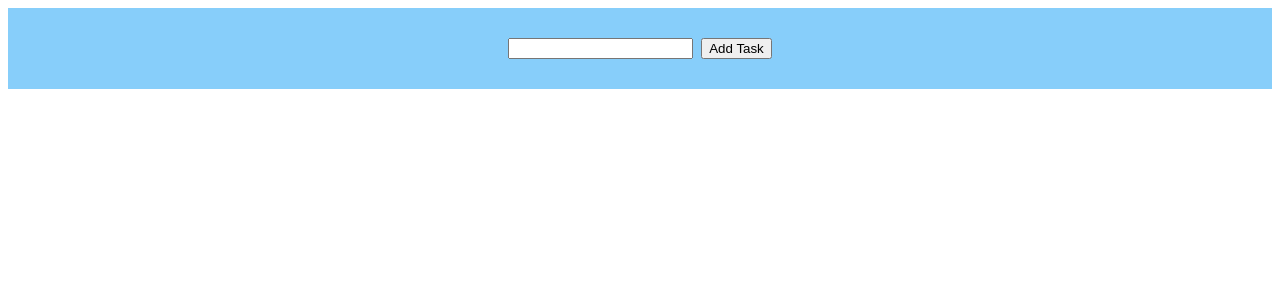
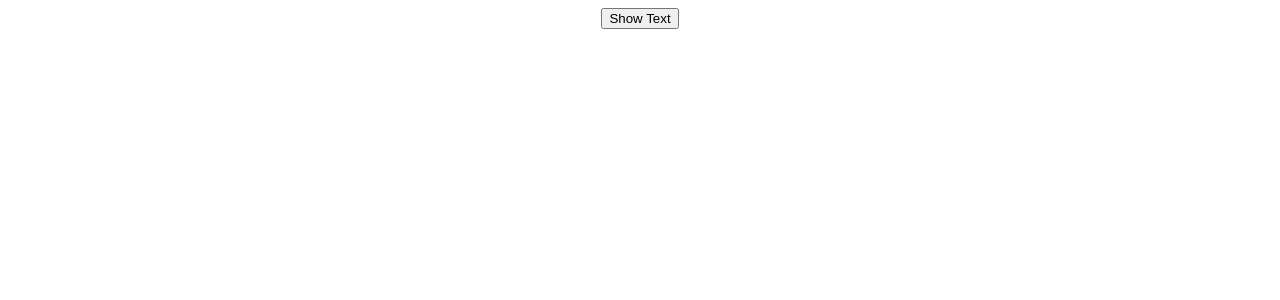
Before and after one commit to betoside/React-Beginners-8H-PedroTech, a React (Create React App) app: page / in a window 1280 px wide. Shown: the top 300 px of the page. Built offline with nearby package versions, Linux system fonts and the light colour scheme.

Commit message:
module6 exemplo 1, show hide text

```diff
--- a/src/App.css
+++ b/src/App.css
@@ -1,5 +1,6 @@
 .App {
   text-align: center;
+  font-family: sans-serif;
 }
 
 .App-logo {
@@ -74,3 +75,17 @@
   cursor: pointer;
   border-radius: 2px;
 }
+
+.exe6-box{
+  padding: 10px;
+  margin: 10px;
+  background: deepskyblue;
+}
+
+.exe6-box input{
+  border: 1px solid dodgerblue;
+  border-radius: 3px;
+  padding: 3px 6px;
+  margin: 10px;
+  text-align: center;
+}
--- a/src/App.js
+++ b/src/App.js
@@ -1,67 +1,27 @@
 import './App.css';
 import { useState } from 'react';
-import { Task } from './Task';
+import { Text } from './Text';
 
 function App() {
 
-  const [todoList, setTodoList] = useState([]);
-  const [newTask, setNewTask] = useState('');
-  const [completeTask, setCompleteTask] = useState(false);
-
-  const handleChange = (event)=>{
-    setNewTask(event.target.value);
-  };
-
-  const addTask = ()=>{
-    if(newTask){
-      const tarefa = {
-        id: todoList.length === 0 ? 1 : todoList[todoList.length - 1].id +1,
-        nomeTarefa: newTask,
-        completed: false
-      };
-      setTodoList([...todoList, tarefa]);
-    }
-  };
-
-  const deleteTask = (id)=>{
-    setTodoList(todoList.filter((task)=> task.id !== id));
-  };
-
-  const handleCompleteTask = (id) => {
-    setTodoList(
-      todoList.map((task) => {
-          if(task.id === id){
-            return { ...task, completed: true }
-          } else {
-            return task;
-          }
-        }
-      )
-    );
-  };
+  const [showText, setShowText] = useState(false);
 
   return (
     <div className="App">
 
-      <div className='addTask'>
-        <input onChange={handleChange} /> &nbsp;
-        <button onClick={addTask}>Add Task</button>
-      </div>
+      {/*
+      mounting
+      updating
+      unmouting
+      */}
 
-      <div className='list'>
-        {todoList.map((tarefa)=>{
-          return (
-            <Task
-              nomeTarefa={tarefa.nomeTarefa}
-              id={tarefa.id}
-              completed={tarefa.completed}
-              deleteTask={deleteTask}
-              handleCompleteTask={handleCompleteTask}
-              key={tarefa.id}
-            />
-          );
-        })}
-      </div>
+      <button onClick={()=>{
+        setShowText(!showText);
+      }}>Show Text</button> <br />
+
+      {showText &&
+        <Text />
+      }
 
     </div>
   );
--- /dev/null
+++ b/src/Text.js
@@ -0,0 +1,21 @@
+import React from "react";
+import { useState } from "react";
+
+export const Text = ()=>{
+
+    const [text, setText] = useState('');
+
+    return(
+        <div>
+            <div className='exe6-box'>
+
+            <input type="text" onChange={(event)=>{
+                setText(event.target.value);
+            }} />
+
+            <h3>{text}</h3>
+
+            </div>
+        </div>
+    );
+}
```
